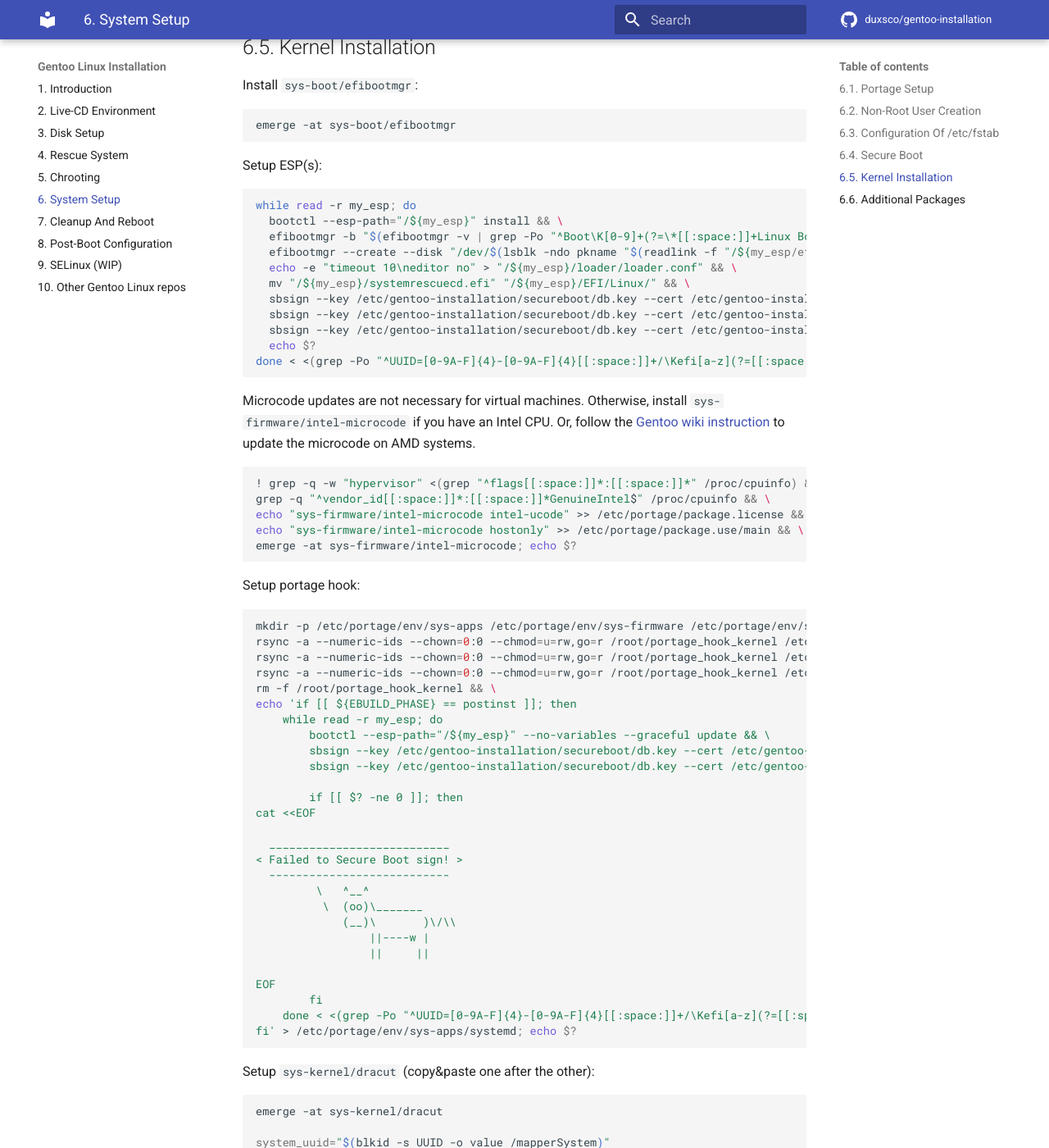
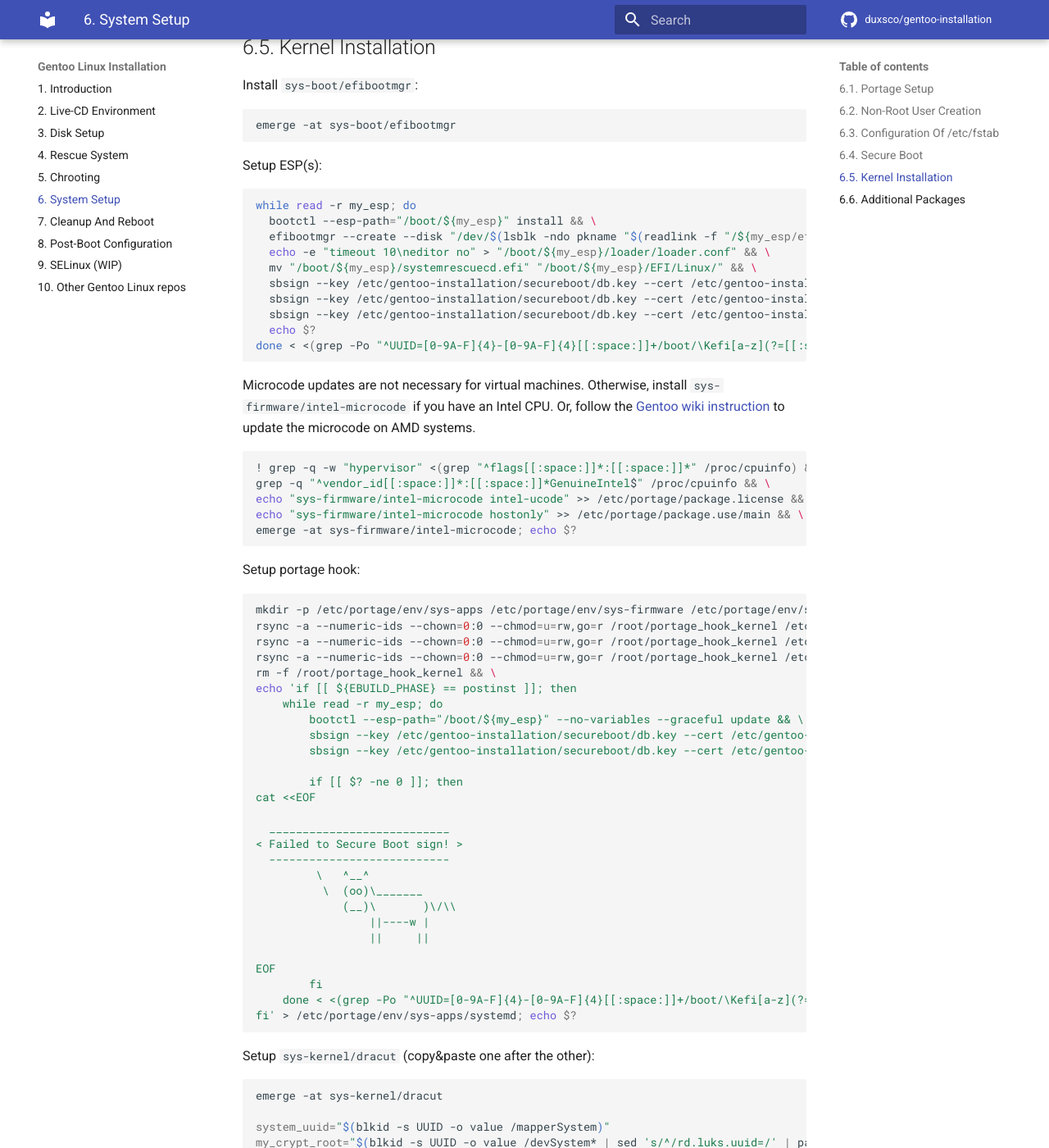
Before and after one commit to duxsco/gentoo-installation, an MkDocs documentation site: the page built from docs/system_setup.md, in a window 1280 px wide and 1400 px high, scrolled down 4577 px. Shown: the whole window at 82% size. Built offline with MkDocs 1.6.1 and Material for MkDocs 9.7.7, drawn with Linux system fonts in a browser that asks for light colours; comment, search, counter and statistics services are not loaded.

Commit message:
Mount ESPs under /boot/esp* for SELInux compliance

````diff
--- a/docs/system_setup.md
+++ b/docs/system_setup.md
@@ -156,7 +156,7 @@ SYSTEM_UUID="$(blkid -s UUID -o value /mapperSystem)" && \
 echo "" >> /etc/fstab && \
 echo "
 $(find /devEfi* -maxdepth 0 | while read -r i; do
-  echo "UUID=$(blkid -s UUID -o value "$i") ${i/devE/e} vfat noatime,dmask=0022,fmask=0133 0 0"
+  echo "UUID=$(blkid -s UUID -o value "$i") ${i/devE/boot\/e} vfat noatime,dmask=0022,fmask=0133 0 0"
 done)
 UUID=${SWAP_UUID}   none                 swap  sw                        0 0
 UUID=${SYSTEM_UUID} /                    btrfs noatime,subvol=@root      0 0
@@ -236,16 +236,15 @@ Setup ESP(s):
 
 ```bash
 while read -r my_esp; do
-  bootctl --esp-path="/${my_esp}" install && \
-  efibootmgr -b "$(efibootmgr -v | grep -Po "^Boot\K[0-9]+(?=\*[[:space:]]+Linux Boot Manager[[:space:]]+)")" -B && \
+  bootctl --esp-path="/boot/${my_esp}" install && \
   efibootmgr --create --disk "/dev/$(lsblk -ndo pkname "$(readlink -f "/${my_esp/efi/devEfi}")")" --part 1 --label "gentoo31415efi ${my_esp}" --loader '\EFI\systemd\systemd-bootx64.efi' && \
-  echo -e "timeout 10\neditor no" > "/${my_esp}/loader/loader.conf" && \
-  mv "/${my_esp}/systemrescuecd.efi" "/${my_esp}/EFI/Linux/" && \
-  sbsign --key /etc/gentoo-installation/secureboot/db.key --cert /etc/gentoo-installation/secureboot/db.crt --output "/${my_esp}/EFI/systemd/systemd-bootx64.efi" "/${my_esp}/EFI/systemd/systemd-bootx64.efi" && \
-  sbsign --key /etc/gentoo-installation/secureboot/db.key --cert /etc/gentoo-installation/secureboot/db.crt --output "/${my_esp}/EFI/BOOT/BOOTX64.EFI" "/${my_esp}/EFI/BOOT/BOOTX64.EFI" && \
-  sbsign --key /etc/gentoo-installation/secureboot/db.key --cert /etc/gentoo-installation/secureboot/db.crt --output "/${my_esp}/EFI/Linux/systemrescuecd.efi" "/${my_esp}/EFI/Linux/systemrescuecd.efi"
+  echo -e "timeout 10\neditor no" > "/boot/${my_esp}/loader/loader.conf" && \
+  mv "/boot/${my_esp}/systemrescuecd.efi" "/boot/${my_esp}/EFI/Linux/" && \
+  sbsign --key /etc/gentoo-installation/secureboot/db.key --cert /etc/gentoo-installation/secureboot/db.crt --output "/boot/${my_esp}/EFI/systemd/systemd-bootx64.efi" "/boot/${my_esp}/EFI/systemd/systemd-bootx64.efi" && \
+  sbsign --key /etc/gentoo-installation/secureboot/db.key --cert /etc/gentoo-installation/secureboot/db.crt --output "/boot/${my_esp}/EFI/BOOT/BOOTX64.EFI" "/boot/${my_esp}/EFI/BOOT/BOOTX64.EFI" && \
+  sbsign --key /etc/gentoo-installation/secureboot/db.key --cert /etc/gentoo-installation/secureboot/db.crt --output "/boot/${my_esp}/EFI/Linux/systemrescuecd.efi" "/boot/${my_esp}/EFI/Linux/systemrescuecd.efi"
   echo $?
-done < <(grep -Po "^UUID=[0-9A-F]{4}-[0-9A-F]{4}[[:space:]]+/\Kefi[a-z](?=[[:space:]]+vfat[[:space:]]+)" /etc/fstab)
+done < <(grep -Po "^UUID=[0-9A-F]{4}-[0-9A-F]{4}[[:space:]]+/boot/\Kefi[a-z](?=[[:space:]]+vfat[[:space:]]+)" /etc/fstab)
 ```
 
 Microcode updates are not necessary for virtual machines. Otherwise, install `sys-firmware/intel-microcode` if you have an Intel CPU. Or, follow the [Gentoo wiki instruction](https://wiki.gentoo.org/wiki/AMD_microcode) to update the microcode on AMD systems.
@@ -268,9 +267,9 @@ rsync -a --numeric-ids --chown=0:0 --chmod=u=rw,go=r /root/portage_hook_kernel /
 rm -f /root/portage_hook_kernel && \
 echo 'if [[ ${EBUILD_PHASE} == postinst ]]; then
     while read -r my_esp; do
-        bootctl --esp-path="/${my_esp}" --no-variables --graceful update && \
-        sbsign --key /etc/gentoo-installation/secureboot/db.key --cert /etc/gentoo-installation/secureboot/db.crt --output "/${my_esp}/EFI/systemd/systemd-bootx64.efi" "/${my_esp}/EFI/systemd/systemd-bootx64.efi" && \
-        sbsign --key /etc/gentoo-installation/secureboot/db.key --cert /etc/gentoo-installation/secureboot/db.crt --output "/${my_esp}/EFI/BOOT/BOOTX64.EFI" "/${my_esp}/EFI/BOOT/BOOTX64.EFI"
+        bootctl --esp-path="/boot/${my_esp}" --no-variables --graceful update && \
+        sbsign --key /etc/gentoo-installation/secureboot/db.key --cert /etc/gentoo-installation/secureboot/db.crt --output "/boot/${my_esp}/EFI/systemd/systemd-bootx64.efi" "/boot/${my_esp}/EFI/systemd/systemd-bootx64.efi" && \
+        sbsign --key /etc/gentoo-installation/secureboot/db.key --cert /etc/gentoo-installation/secureboot/db.crt --output "/boot/${my_esp}/EFI/BOOT/BOOTX64.EFI" "/boot/${my_esp}/EFI/BOOT/BOOTX64.EFI"
 
         if [[ $? -ne 0 ]]; then
 cat <<EOF
@@ -286,7 +285,7 @@ cat <<EOF
 
 EOF
         fi
-    done < <(grep -Po "^UUID=[0-9A-F]{4}-[0-9A-F]{4}[[:space:]]+/\Kefi[a-z](?=[[:space:]]+vfat[[:space:]]+)" /etc/fstab)
+    done < <(grep -Po "^UUID=[0-9A-F]{4}-[0-9A-F]{4}[[:space:]]+/boot/\Kefi[a-z](?=[[:space:]]+vfat[[:space:]]+)" /etc/fstab)
 fi' > /etc/portage/env/sys-apps/systemd; echo $?
 ```
 
````
Also changed, not shown: docs/post-boot_configuration.md (+6 -6 lines), docs/rescue_system.md (+3 -3 lines), 1 other file.
